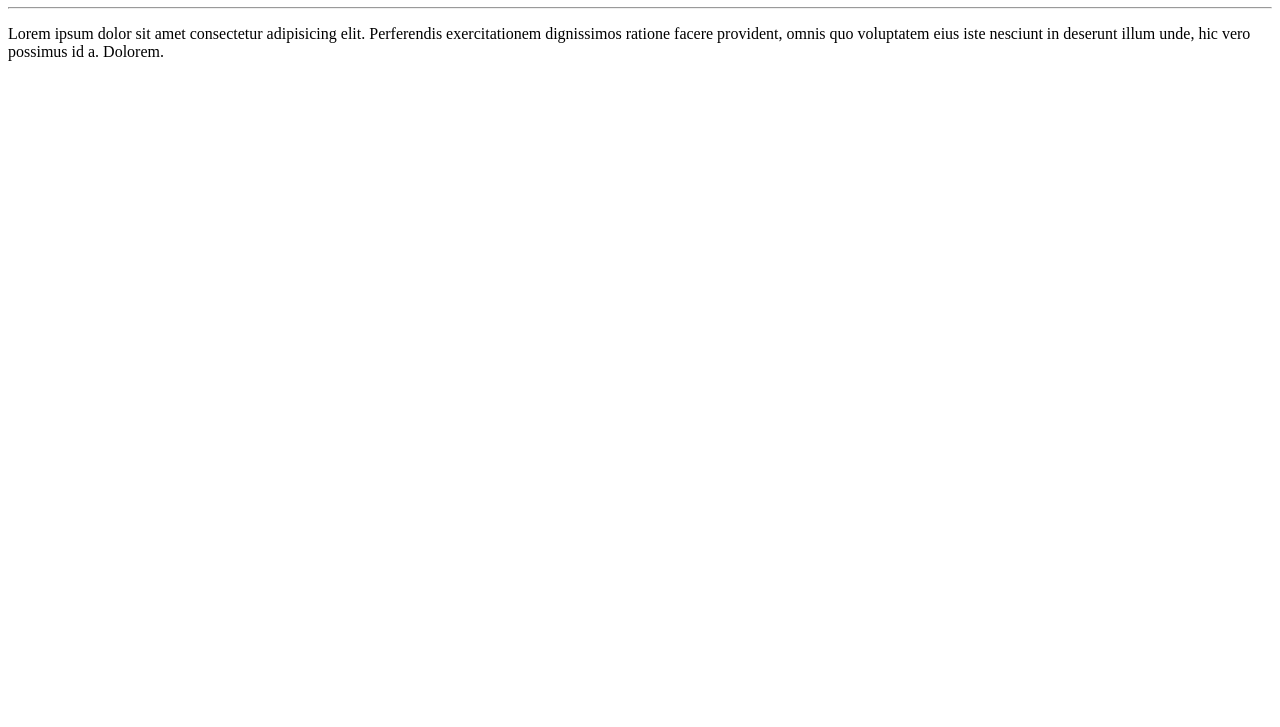
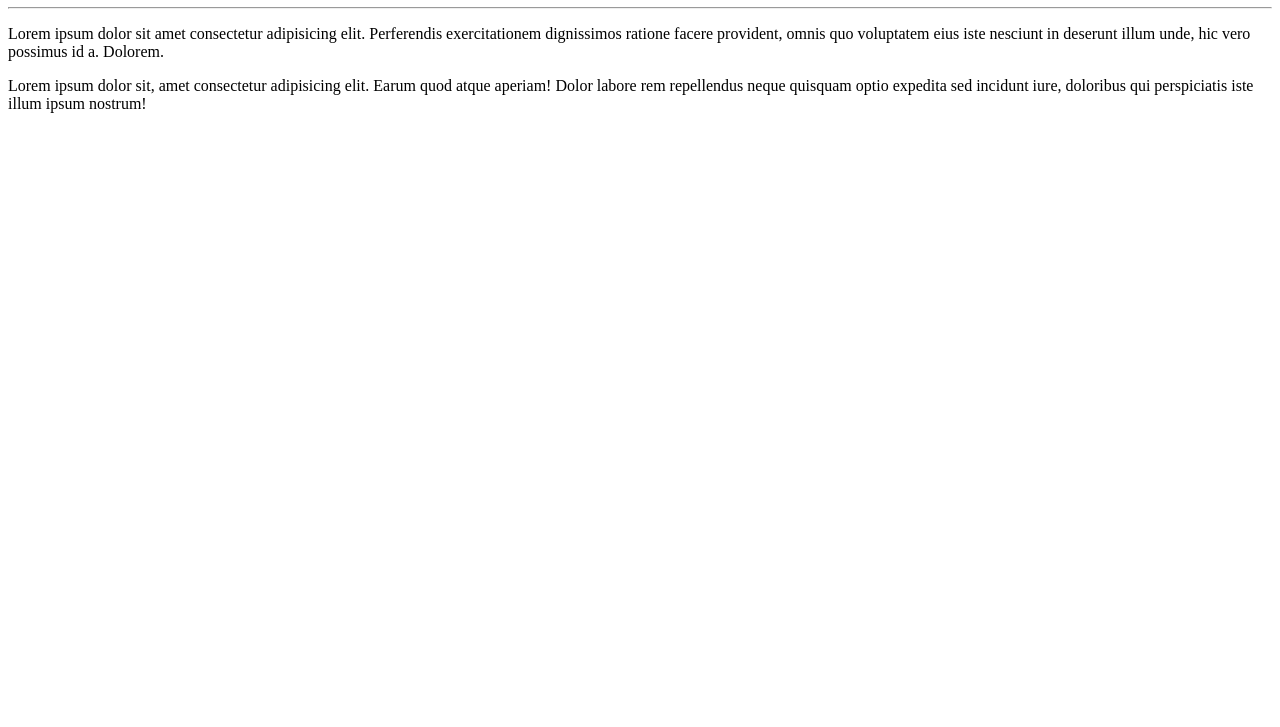
Before and after one commit to DougMeloComp/Ola-Mundo, a plain HTML site: page Site-Exemplo/index.html in a window 1280 px wide. Shown: the part 73-800 px from the top of the page. Drawn offline with Linux system fonts and the light colour scheme.

Commit message:
Adicionei um parágrafo

```diff
--- a/Site-Exemplo/index.html
+++ b/Site-Exemplo/index.html
@@ -10,5 +10,6 @@
     <h1>Olá, Mundo</h1>
     <hr>
     <p>Lorem ipsum dolor sit amet consectetur adipisicing elit. Perferendis exercitationem dignissimos ratione facere provident, omnis quo voluptatem eius iste nesciunt in deserunt illum unde, hic vero possimus id a. Dolorem.</p>
+    <p>Lorem ipsum dolor sit, amet consectetur adipisicing elit. Earum quod atque aperiam! Dolor labore rem repellendus neque quisquam optio expedita sed incidunt iure, doloribus qui perspiciatis iste illum ipsum nostrum!</p>
 </body>
 </html>
```
